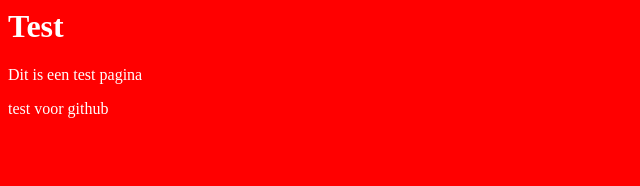
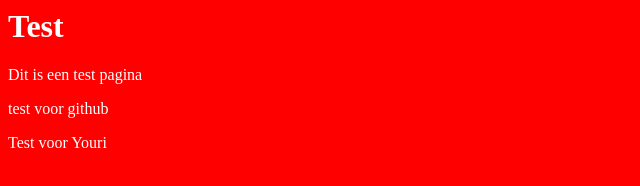
Before and after one commit to YellowVarik/RMZS, an Electron app: page index.html in a window 800 px wide. Shown: the whole page, without its empty margins (0-640 px from the left). Drawn offline with Linux system fonts and the light colour scheme.

Commit message:
test voor youri

```diff
--- a/index.html
+++ b/index.html
@@ -7,5 +7,6 @@
         <h1>Test</h1>
         <p>Dit is een test pagina</p>
         <p>test voor github</p>
+        <p>Test voor Youri</p>
     </body>
 </html>
```
